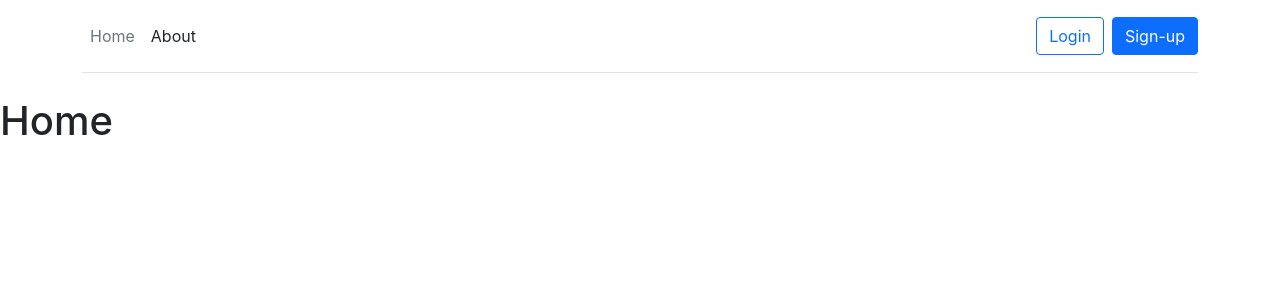
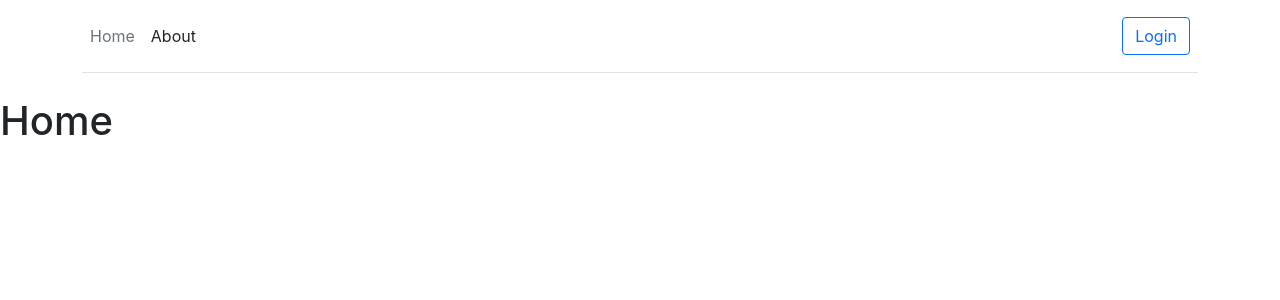
Before and after one commit to skyfenton/simply-rented, a React (Create React App) app in the folder react-frontend/: page / in a window 1280 px wide. Shown: the top 300 px of the page. Built offline with nearby package versions, Linux system fonts and the light colour scheme.

Commit message:
Hid Sign-Up button (for now)

```diff
--- a/react-frontend/src/App.js
+++ b/react-frontend/src/App.js
@@ -78,7 +78,7 @@
             >
               Login
             </Link>
-            <button type="button" class="btn btn-primary">
+            <button type="button" class="btn btn-primary" hidden>
               Sign-up
             </button>
           </div>
```
